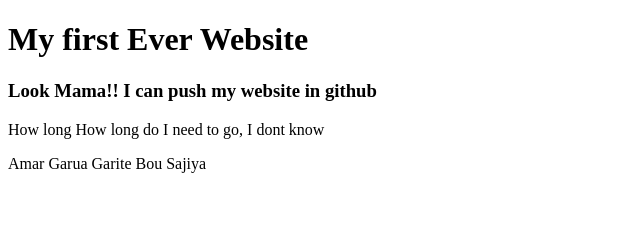
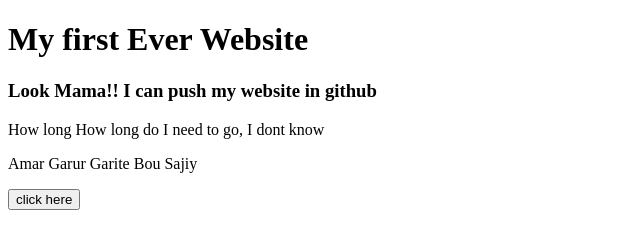
Before and after one commit to Bilash-Barua/myfirstwebsite, a plain HTML site: page index.html in a window 1280 px wide. Shown: the whole page, without its empty margins (0-640 px from the left). Drawn offline with Linux system fonts and the light colour scheme.

Commit message:
Hello good morning

```diff
--- a/index.html
+++ b/index.html
@@ -9,7 +9,8 @@
   <h1>My first Ever Website</h1>
   <h3> Look Mama!! I can push my website in github</h3>
   <p>How long How long do I need to go, I dont know</p>
-  <p> Amar Garua Garite Bou Sajiya</p>
+  <p> Amar Garur Garite Bou Sajiy</p>
+<button>click here</button>
 
 </body>
 </html>
```
